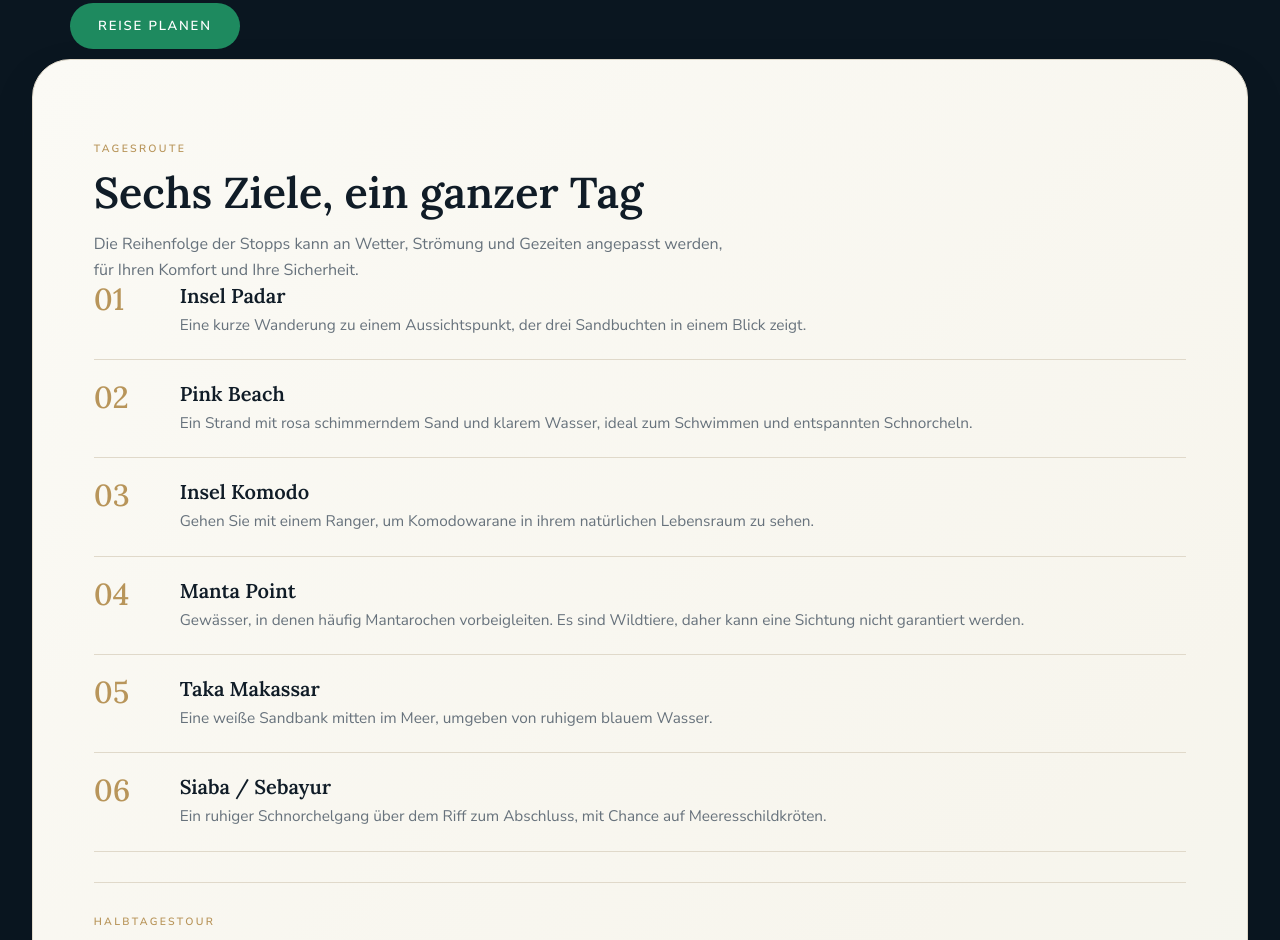
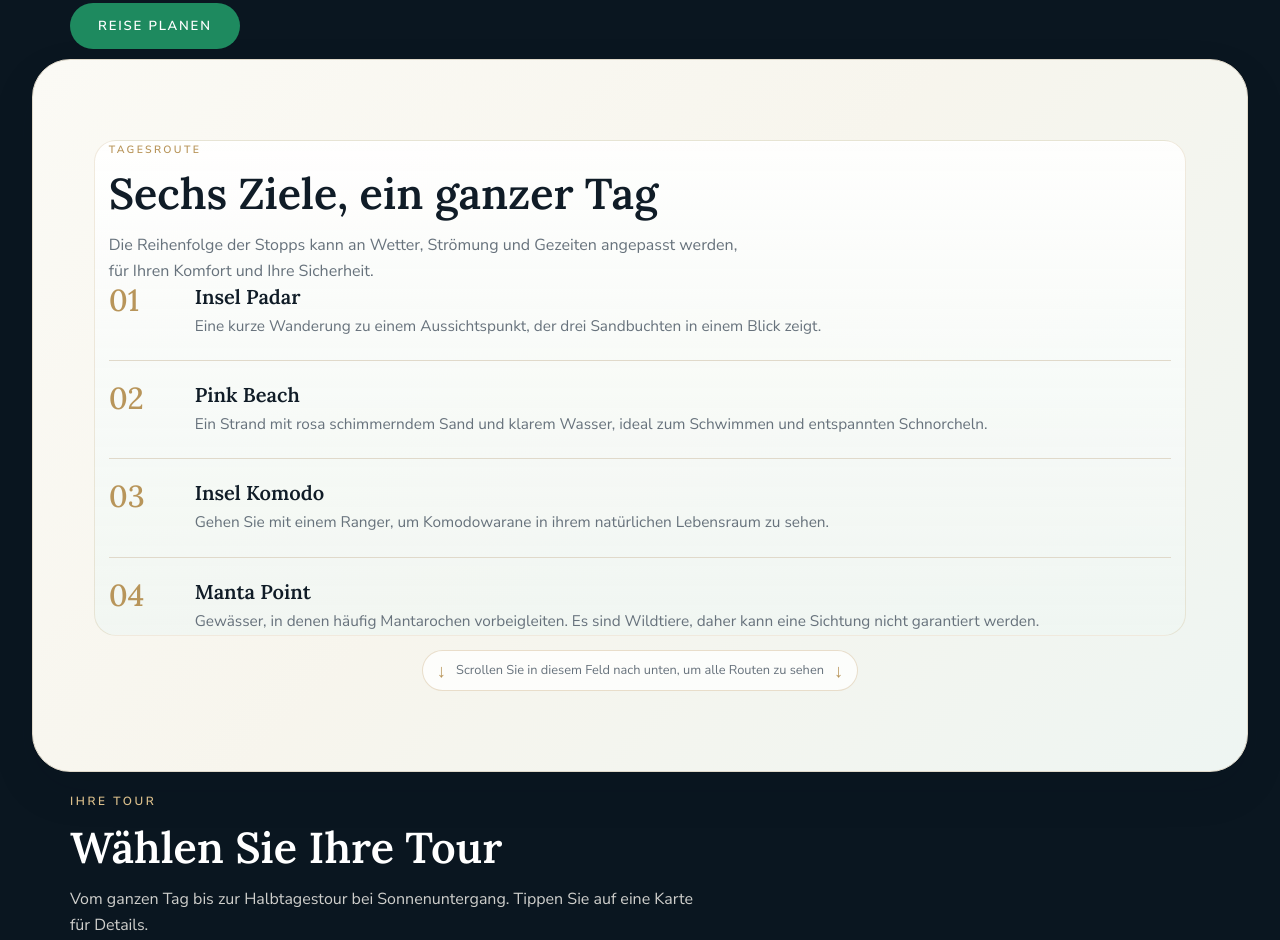
Before and after one commit to darwin9415/Komodo-season-trip, a plain HTML site: page de.html in a window 1280 px wide. Shown: the part 1752-2692 px from the top of the page. Drawn offline with Linux system fonts and the light colour scheme.

Commit message:
Add files via upload

```diff
--- a/de.html
+++ b/de.html
@@ -117,9 +117,9 @@ section{padding-block:80px}
 .stops b{font-family:var(--serif);font-size:1.9rem;color:var(--gold);line-height:1;font-weight:500}
 .stops h3{font-size:1.25rem}
 .stops p{color:var(--muted);font-size:.96rem;margin-top:4px}
-.route-swipe-hint{display:none;align-items:center;justify-content:center;gap:10px;width:max-content;max-width:100%;margin:14px auto 0;padding:7px 14px;border:1px solid rgba(184,149,90,.3);border-radius:999px;background:rgba(255,255,255,.74);color:var(--muted);font-size:.8rem;line-height:1.4;text-align:center}.route-swipe-hint span{color:var(--gold);font-size:1.15rem;font-weight:700}
+.route-swipe-hint{display:flex;align-items:center;justify-content:center;gap:10px;width:max-content;max-width:100%;margin:14px auto 0;padding:7px 14px;border:1px solid rgba(184,149,90,.3);border-radius:999px;background:rgba(255,255,255,.74);color:var(--muted);font-size:.8rem;line-height:1.4;text-align:center}.route-swipe-hint span{color:var(--gold);font-size:1.15rem;font-weight:700}
 .route-time{font-weight:700;color:var(--gold);white-space:nowrap}
-.route-slides{display:block;width:100%;max-width:100%;height:auto;max-height:none;min-height:0;overflow:visible;overscroll-behavior:auto;touch-action:auto;scrollbar-width:auto;margin:0;padding:0;background:transparent;border:0;border-radius:0;box-shadow:none}.route-slides::-webkit-scrollbar{width:8px}.route-slides::-webkit-scrollbar-thumb{background:var(--gold);border:2px solid rgba(255,255,255,.75);border-radius:8px}.route-slides::-webkit-scrollbar-track{background:rgba(224,217,202,.35);border-radius:8px}
+.route-slides{display:block;width:100%;max-width:100%;height:auto;max-height:min(62vh,620px);min-height:0;overflow-x:hidden;overflow-y:auto;overscroll-behavior:auto;-webkit-overflow-scrolling:touch;scrollbar-width:thin;scrollbar-color:var(--gold) transparent;margin:0;padding:0 14px 8px;background:linear-gradient(180deg,rgba(255,255,255,.88),rgba(239,246,242,.78));border:1px solid rgba(184,149,90,.2);border-radius:22px;box-shadow:inset 0 1px 0 rgba(255,255,255,.85)}.route-slides::-webkit-scrollbar{width:8px}.route-slides::-webkit-scrollbar-thumb{background:var(--gold);border:2px solid rgba(255,255,255,.75);border-radius:8px}.route-slides::-webkit-scrollbar-track{background:rgba(224,217,202,.35);border-radius:8px}
 
 .route-slide{display:block;width:100%;background:transparent;border:0;border-radius:0;padding:0}.route-slide+.route-slide{margin-top:30px;padding-top:30px;border-top:1px solid var(--line)}
 .route-slide-grid{display:block;width:100%;background:transparent;border:0;border-radius:0;padding:0;box-shadow:none}
@@ -134,7 +134,7 @@ section{padding-block:80px}
 .route-stops h3{font-size:1.25rem;margin:0;color:var(--ink)}
 .route-stops p{color:var(--muted);font-size:.96rem;margin-top:4px;line-height:1.55}
 @media(max-width:860px){.route-stops li{grid-template-columns:58px 1fr}}
-@media(max-width:700px){.route-slides{max-height:none;overflow:visible;padding:0}}
+@media(max-width:700px){.route-slides{max-height:min(58vh,520px);overflow-y:auto;padding:0 12px 8px}}
 
 
 
```
Also changed, not shown: en.html (+3 -3 lines), es.html (+3 -3 lines), index.html (+3 -3 lines), it.html (+3 -3 lines), ms.html (+3 -3 lines), pt.html (+3 -3 lines), ru.html (+3 -3 lines), zh.html (+3 -3 lines).
